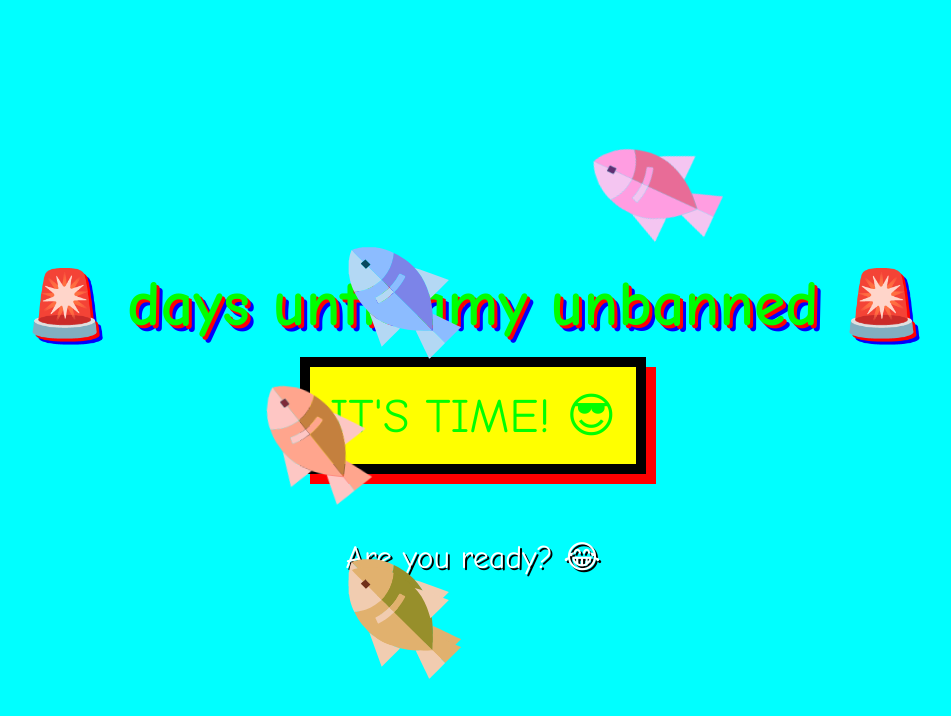
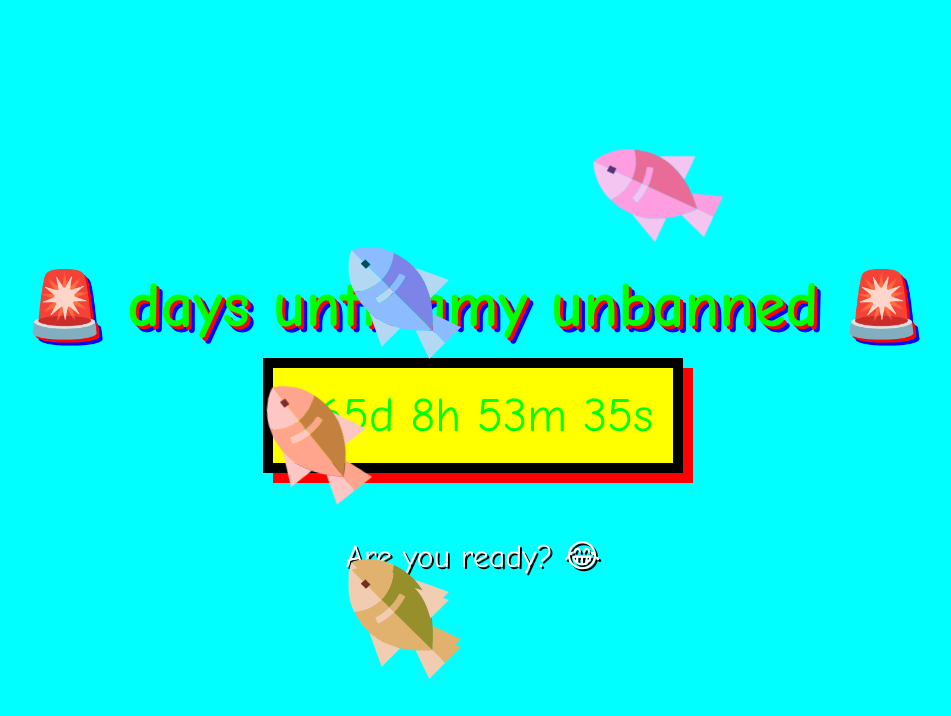
Before and after one commit to 0melette/0melette.github.io, a plain HTML site: page index.html in a window 1280 px wide. Shown: the whole page, without its empty margins (167-1118 px from the left). Drawn offline with Linux system fonts and the light colour scheme.

Commit message:
365 day ban
my bad

```diff
--- a/index.html
+++ b/index.html
@@ -84,7 +84,7 @@
     <img src="fish.svg" class="fish" style="top: 70%; animation-duration: 2s" />
 
     <script>
-      const countdownDate = new Date("August 23, 2024 14:04:00").getTime();
+      const countdownDate = new Date("August 25, 2025 00:08:00").getTime();
       const x = setInterval(function () {
         const now = new Date().getTime();
         const distance = countdownDate - now;
```
